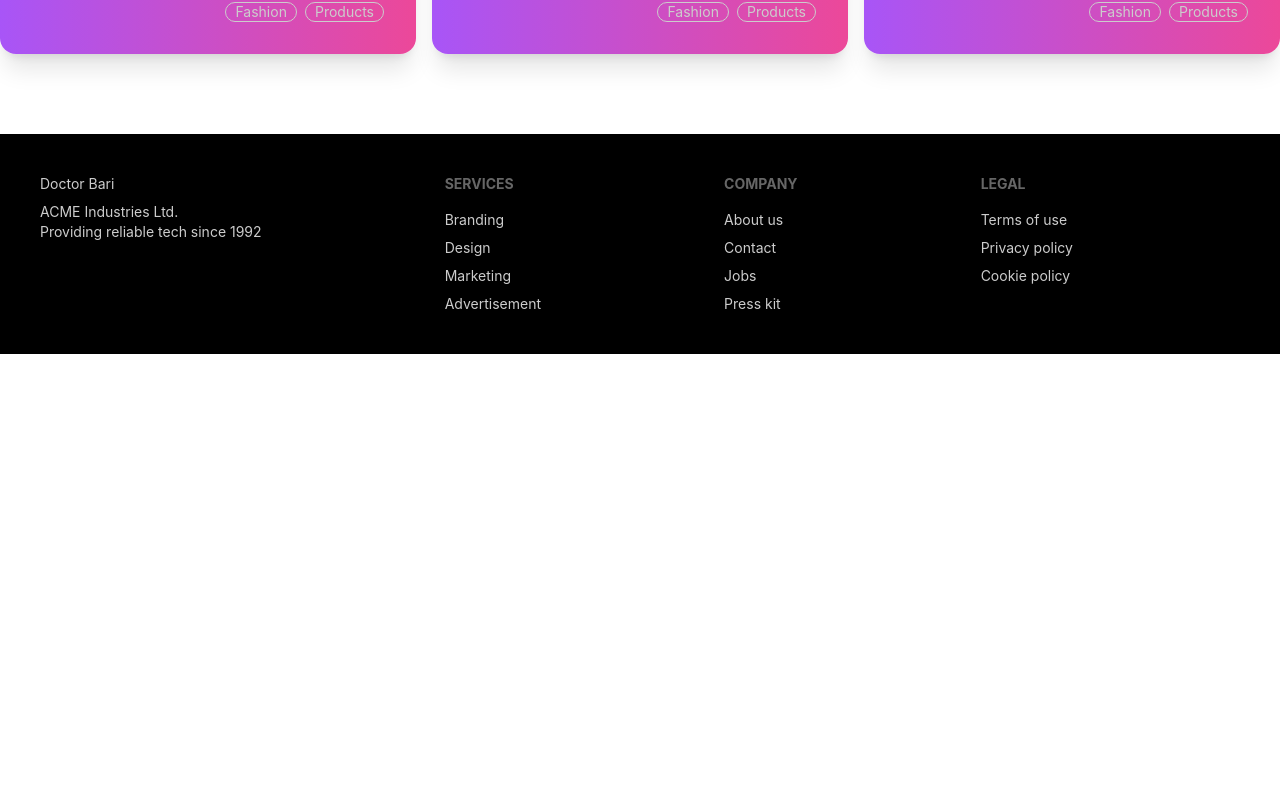
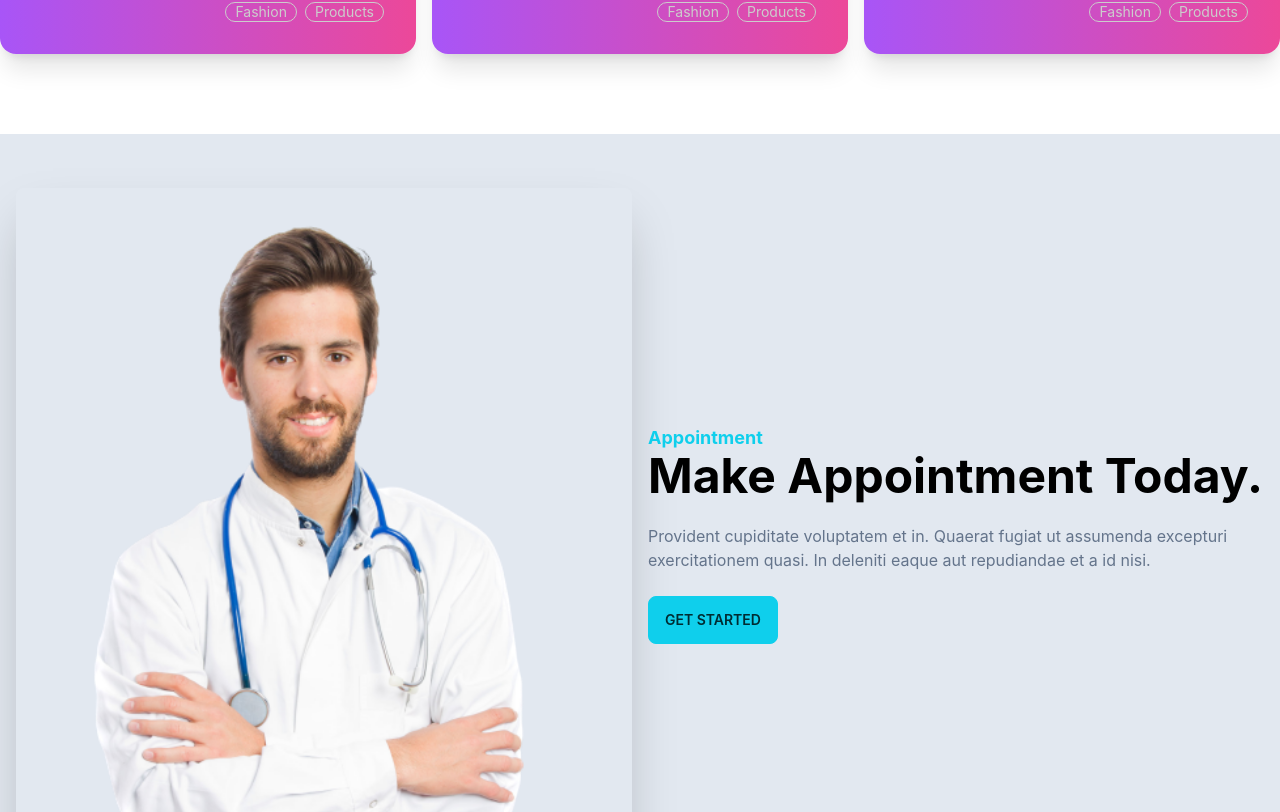
Before and after one commit to emimrulkayes/doctors-appointment, a React (Create React App) app: page / in a window 1280 px wide. Shown: the part 1539-2351 px from the top of the page. Before the commit the page ends 1893 px from the top, so only its background shows below. Built offline with nearby package versions, Linux system fonts and the light colour scheme.

Commit message:
Added Appoinment

```diff
--- a/src/Pages/Home/Home/Home.js
+++ b/src/Pages/Home/Home/Home.js
@@ -2,6 +2,7 @@ import React from 'react';
 import Banner from '../Banner/Banner';
 import Cards from '../Cards/Cards';
 import Services from '../Services/Services';
+import MakeAppointment from '../MakeAppointment/MakeAppointment';
 
 const Home = () => {
     return (
@@ -9,6 +10,7 @@ const Home = () => {
             <Banner />
             <Cards />
             <Services />
+            <MakeAppointment />
         </div>
     );
 };
--- /dev/null
+++ b/src/Pages/Home/MakeAppointment/MakeAppointment.js
@@ -0,0 +1,22 @@
+import React from 'react';
+import doctor from '../../../assets/images/doctor.png';
+
+const MakeAppointment = () => {
+    return (
+        <section className='pb-20'>
+            <div className="hero min-h-screen bg-slate-200	">
+                <div className="hero-content flex-col lg:flex-row">
+                    <img src={doctor} className="lg:w-1/2 rounded-lg shadow-2xl" alt="img" />
+                    <div className='lg:w-1/2'>
+                        <h4 className='text-lg text-primary font-bold'>Appointment</h4>
+                        <h1 className="text-5xl font-bold text-black">Make Appointment Today.</h1>
+                        <p className="py-6 text-slate-500">Provident cupiditate voluptatem et in. Quaerat fugiat ut assumenda excepturi exercitationem quasi. In deleniti eaque aut repudiandae et a id nisi.</p>
+                        <button className="btn btn-primary">Get Started</button>
+                    </div>
+                </div>
+            </div>
+        </section>
+    );
+};
+
+export default MakeAppointment;
```
Also changed, not shown: src/assets/images/doctor.png (added).
